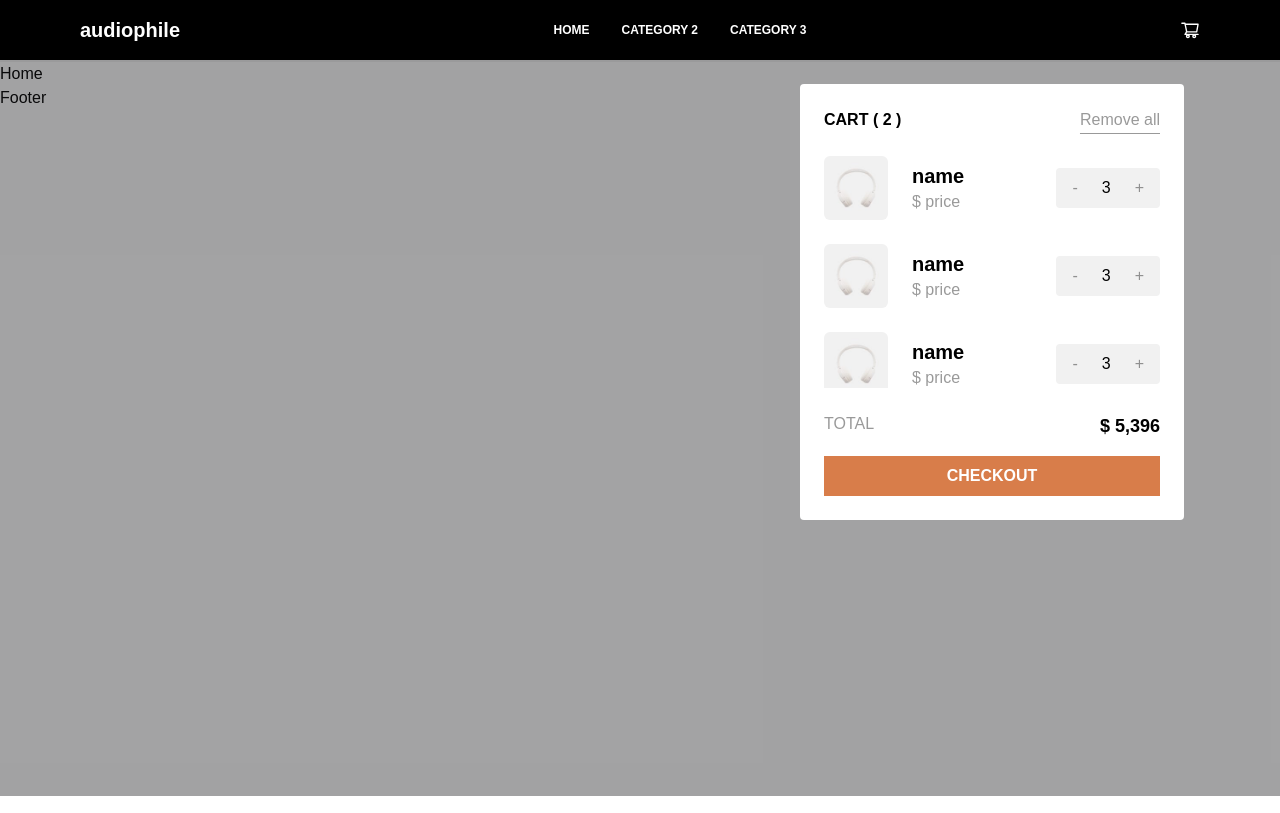
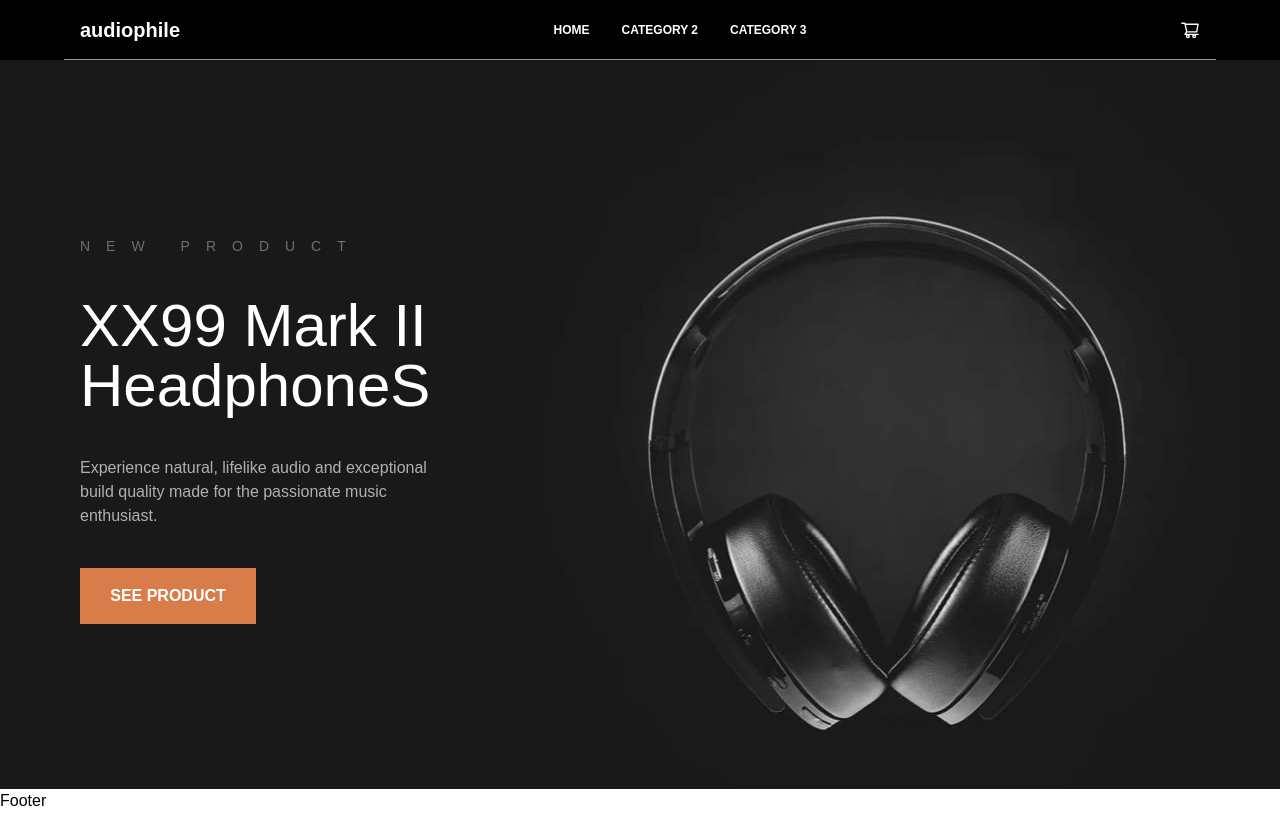
Before and after one commit to AshrafElshaer/e-commerce-client, a React app: page / in a window 1280 px wide. Built offline with nearby package versions, Linux system fonts and the light colour scheme; the HTML template or start-up script is replaced by a standard one.

Commit message:
create header compinent

```diff
--- a/src/components/Button.tsx
+++ b/src/components/Button.tsx
@@ -1,4 +1,4 @@
-import React, { ButtonHTMLAttributes, FC, useEffect } from "react";
+import { ButtonHTMLAttributes, FC } from "react";
 import { AiOutlineRight } from "react-icons/ai";
 type TBottunProps = {
   children: string;
@@ -26,7 +26,7 @@ const Button: FC<TBottunProps> = ({
 }) => {
   return (
     <button
-      className={`w-full transition-all duration-300  text-center px-4 py-2 mx-auto uppercase font-bold flex justify-center items-center gap-3 ${buttonStyles[buttonType]}`}
+      className={`w-full transition-all duration-300  text-center px-6 py-4 mx-auto uppercase font-bold flex justify-center items-center gap-3 ${buttonStyles[buttonType]}`}
       {...otherProps}>
       {children}
       {buttonType === "secondary" && <AiOutlineRight className='text-orange' />}
--- a/src/components/Cart.tsx
+++ b/src/components/Cart.tsx
@@ -1,6 +1,5 @@
 import { FC } from "react";
-import Button from "./Button";
-import CartItem from "./CartItem";
+import { Button, CartItem } from "../components";
 
 type TCartProps = {
   toggleCart: () => void;
@@ -8,10 +7,11 @@ type TCartProps = {
 
 const Cart: FC<TCartProps> = ({ toggleCart }) => {
   return (
-    <div className='absolute w-full top-[3.75rem] left-0 px-4'>
+    <>
+      <div className='container relative'>
         <div
           role='cart'
-        className='max-w-sm bg-white z-10 relative top-6 ml-auto text-black p-6 rounded  xl:right-20'>
+          className='w-96 bg-white z-10 absolute ml-auto top-4 right-4 text-black p-6 rounded  '>
           <div role='cartHeader' className='w-full flex justify-between'>
             <h4 className='font-bold '>CART ( 2 )</h4>
             <p className='cursor-pointer text-black/40 underline underline-offset-8 hover:text-orange transition-all'>
@@ -25,7 +25,6 @@ const Cart: FC<TCartProps> = ({ toggleCart }) => {
             <CartItem />
             <CartItem />
             <CartItem />
-
           </div>
           <div role='cartTotal' className='w-full flex justify-between mb-4'>
             <h4 className='text-black/40'>TOTAL</h4>
@@ -33,10 +32,11 @@ const Cart: FC<TCartProps> = ({ toggleCart }) => {
           </div>
           <Button buttonType='primary'>checkout</Button>
         </div>
+      </div>
       <div
-        className='w-full absolute top-0 left-0 h-[92vh] bg-zinc-900/40'
+        className='w-full absolute top-0 left-0 h-[100vh] bg-zinc-900/40 z-0'
         onClick={toggleCart}></div>
-    </div>
+    </>
   );
 };
 
--- a/src/components/CartItem.tsx
+++ b/src/components/CartItem.tsx
@@ -1,4 +1,3 @@
-import React from "react";
 
 const CartItem = () => {
   return (
--- a/src/components/CategoryPreview.tsx
+++ b/src/components/CategoryPreview.tsx
@@ -1,6 +1,6 @@
-import React, { FC } from "react";
+import { FC } from "react";
 import { Link } from "react-router-dom";
-import Button from "./Button";
+import { Button } from "../components";
 
 const CategoryPreview: FC = () => {
   return (
--- /dev/null
+++ b/src/components/Header.tsx
@@ -0,0 +1,27 @@
+import { Button } from "../components";
+const Header = () => {
+  return (
+    <div className='w-full bg-[#121212] lg:bg-hero-desktop lg:bg-center'>
+      <div className='container px-0'>
+        <header className='text-white text-center lg:text-left py-44 h-[729px] bg-hero-mobile bg-no-repeat bg-100% bg-center md:bg-hero-tablet lg:bg-none'>
+          <div
+            role='content'
+            className='flex flex-col gap-10 w-96 mx-auto lg:mx-0 px-4'>
+            <span className='text-gray/40 tracking-[1rem] text-sm  '>NEW PRODUCT</span>
+            <h1 className=' text-4xl md:text-5xl lg:text-6xl'>XX99 Mark II HeadphoneS</h1>
+            <p className='text-gray/70'>
+              Experience natural, lifelike audio and exceptional build quality
+              made for the passionate music enthusiast.
+            </p>
+            <div className='w-44 mx-auto  lg:mx-0'>
+              <Button>SEE PRODUCT</Button>
+            </div>
+          </div>
+          <div role='img'></div>
+        </header>
+      </div>
+    </div>
+  );
+};
+
+export default Header;
--- a/src/components/index.ts
+++ b/src/components/index.ts
@@ -1,2 +1,7 @@
 export { default as Navbar } from "./Navbar";
+export { default as Header } from "./Header";
+export { default as Button } from "./Button";
+export { default as Cart } from "./Cart";
+export { default as CartItem } from "./CartItem";
+export { default as CategoryPreview } from "./CategoryPreview";
 export { default as Footer } from "./Footer";
--- a/src/components/navbar.tsx
+++ b/src/components/navbar.tsx
@@ -1,12 +1,11 @@
 import { FC, useState } from "react";
 import { Outlet } from "react-router-dom";
 import { AiOutlineShoppingCart } from "react-icons/ai";
-import Cart from "./Cart";
-import CategoryPreview from "./CategoryPreview";
+import { Cart, CategoryPreview } from "../components";
 
 const Navbar: FC = () => {
   const [isMenuOpen, setIsMenuOpen] = useState<boolean>(false);
-  const [isCartOpen, setIsCartOpen] = useState<boolean>(true);
+  const [isCartOpen, setIsCartOpen] = useState<boolean>(false);
   const toggleNavbar = () => {
     setIsMenuOpen(!isMenuOpen);
     setIsCartOpen(false);
@@ -18,8 +17,8 @@ const Navbar: FC = () => {
 
   return (
     <>
-      <nav className=' bg-black text-white border-b-2  border-b-gray py-4'>
-        <div className='container flex gap-6 justify-between items-center relative'>
+      <nav className=' bg-black text-white py-4'>
+        <div className='container relative flex gap-6 justify-between items-center  z-50 before:content-[""] before:w-full before:h-[1px] before:absolute before:-bottom-4 before:left-0  before:bg-[#979797]'>
           <div
             className='toggle cursor-pointer md:hidden'
             onClick={toggleNavbar}>
@@ -82,8 +81,8 @@ const Navbar: FC = () => {
             <AiOutlineShoppingCart onClick={toggleCart} />
           </div>
         </div>
-        {isCartOpen ? <Cart toggleCart={toggleCart} /> : null}
       </nav>
+      {isCartOpen ? <Cart toggleCart={toggleCart} /> : null}
       <Outlet />
     </>
   );
--- a/src/pages/home.tsx
+++ b/src/pages/home.tsx
@@ -1,8 +1,10 @@
-
+import { Header } from "../components";
 const Home = () => {
   return (
-    <div>Home</div>
-  )
-}
+    <>
+      <Header />
+    </>
+  );
+};
 
-export default Home
+export default Home;
--- a/tailwind.config.cjs
+++ b/tailwind.config.cjs
@@ -28,6 +28,15 @@ module.exports = {
       fontFamily: {
         manrope: ["Manrope", "sans-serif"],
       },
+      backgroundImage: {
+        "hero-mobile": "url('./assets/home/mobile/image-header.jpg')",
+        "hero-tablet": "url('./assets/home/tablet/image-header.jpg')",
+        "hero-desktop": "url('./assets/home/desktop/image-hero.jpg')",
+      },
+      backgroundSize: {
+        "100%": "100%",
+        "none": "0",
+      },
     },
   },
   plugins: [],
```
Lines whose indentation alone changed are shown as unchanged.
